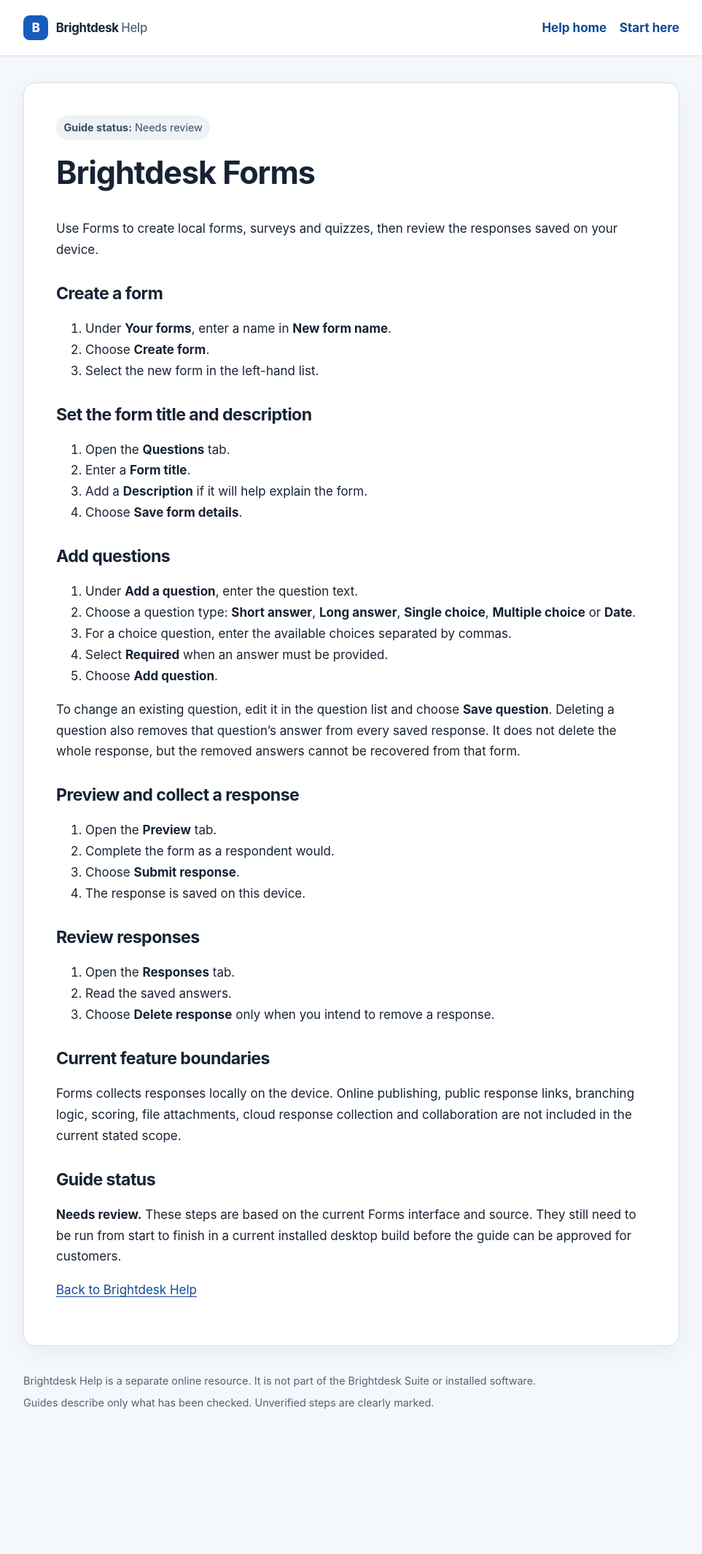
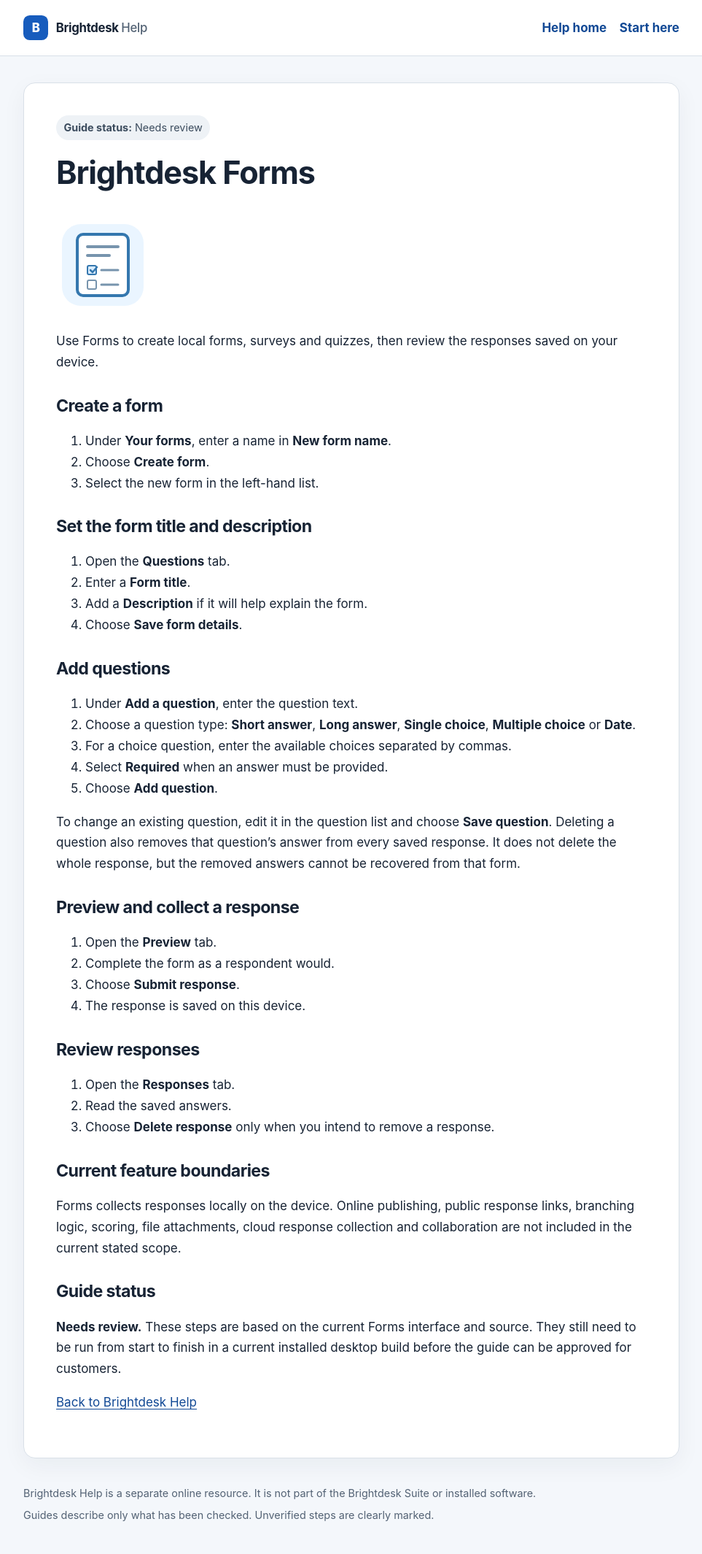
Before and after one commit to conz20/Brightdesk-Wiki, a Jekyll site: the page built from docs/products/forms.md, in a window 1280 px wide. Shown: the whole page at 73% size, without its empty margins (158-1121 px from the left). Built offline with Jekyll 4.4.1, drawn with Linux system fonts in a browser that asks for light colours; before the commit the page ends 1975 px from its top, so only the background shows below that.

Commit message:
Add accessible Forms icon to its Help guide

```diff
--- a/docs/products/forms.md
+++ b/docs/products/forms.md
@@ -7,6 +7,8 @@ permalink: /products/forms.html
 ---
 
 # Brightdesk Forms
+
+![Brightdesk Forms product icon](../assets/images/product-icons/forms.svg){: .product-guide-icon }
 
 Use Forms to create local forms, surveys and quizzes, then review the responses saved on your device.
 
```
